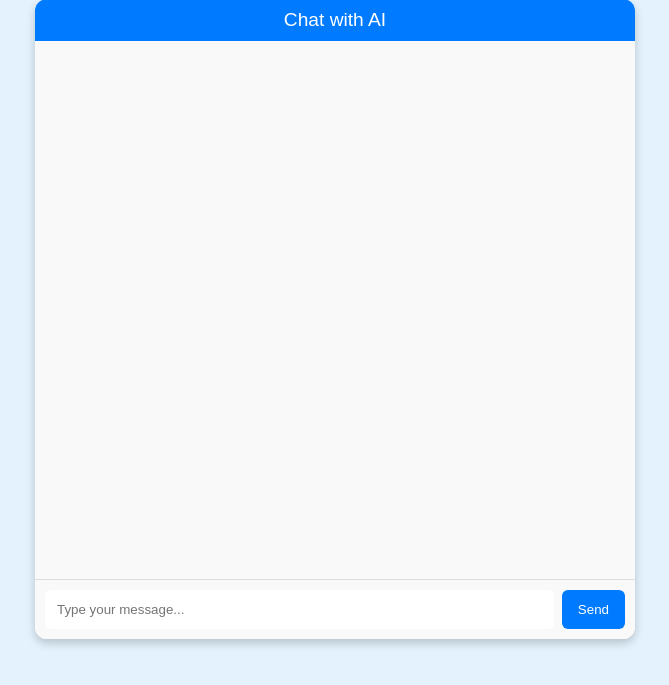
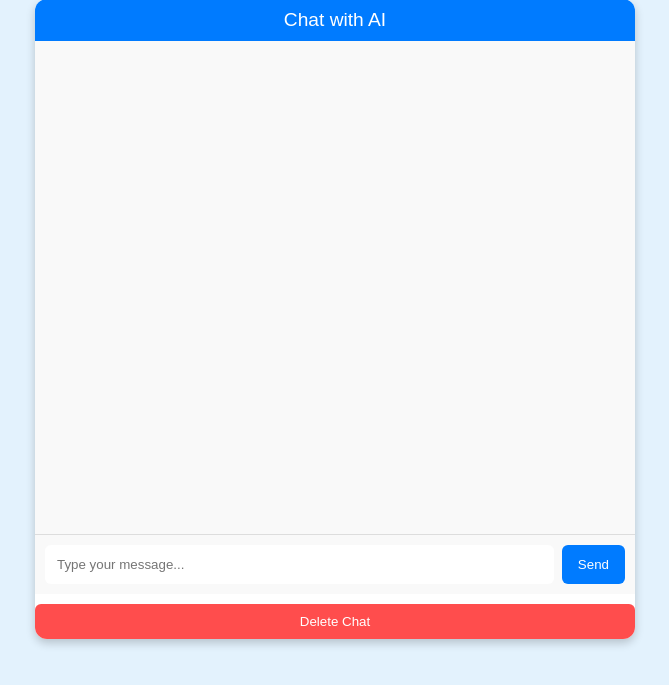
Before and after one commit to AbhinayAmbati/Chat_w_AI, a Flask app: page / in a window 1280 px wide. Shown: the part 81-766 px from the top of the page, without its empty margins (305-974 px from the left). Run offline with Flask 3, Linux system fonts and the light colour scheme.

Commit message:
update in Ui

````diff
--- a/app.py
+++ b/app.py
@@ -4,7 +4,7 @@ import google.generativeai as genai
 app = Flask(__name__)
 
 # Set your Gemini API key here
-GEMINI_API_KEY = "your_api"
+GEMINI_API_KEY = "your key"
 genai.configure(api_key=GEMINI_API_KEY)
 
 # Initialize the Gemini model
--- a/templates/index.html
+++ b/templates/index.html
@@ -55,12 +55,14 @@
             text-align: left;
         }
         .code-snippet {
-            background: #e8e8e8;
+            background: #f5f5f5;
             border-left: 4px solid #007bff;
             padding: 10px;
             overflow-x: auto;
             white-space: pre-wrap;
             border-radius: 4px;
+            font-family: 'Courier New', Courier, monospace;
+            font-size: 14px;
         }
         .input-box {
             display: flex;
@@ -111,6 +113,19 @@
             0% { transform: rotate(0deg); }
             100% { transform: rotate(360deg); }
         }
+        .delete-button {
+            margin-top: 10px;
+            padding: 10px;
+            background: #ff4d4d;
+            color: white;
+            border: none;
+            border-radius: 6px;
+            cursor: pointer;
+            transition: 0.3s;
+        }
+        .delete-button:hover {
+            background: #ff1a1a;
+        }
     </style>
 </head>
 <body>
@@ -121,19 +136,42 @@
             <input type="text" id="user-input" placeholder="Type your message...">
             <button onclick="sendMessage()">Send</button>
         </div>
+        <button class="delete-button" onclick="deleteChat()">Delete Chat</button>
     </div>
 
     <script>
+        // Load chat history from local storage
+        window.onload = function() {
+            const chatHistory = JSON.parse(localStorage.getItem('chatHistory')) || [];
+            chatHistory.forEach(message => {
+                const chatBox = document.getElementById("chat-box");
+                const messageDiv = document.createElement("div");
+                messageDiv.className = message.isUser ? "chat-message user-message" : "chat-message ai-message";
+                messageDiv.innerHTML = message.text;
+                chatBox.appendChild(messageDiv);
+            });
+            chatBox.scrollTop = chatBox.scrollHeight; // Auto-scroll
+        };
+
+        function deleteChat() {
+            localStorage.removeItem('chatHistory');
+            document.getElementById("chat-box").innerHTML = ''; // Clear chat box
+        }
+
         async function sendMessage() {
             const userInput = document.getElementById("user-input");
             const chatBox = document.getElementById("chat-box");
             if (userInput.value.trim() === "") return;
 
             // Display user message
-            const userMessage = document.createElement("div");
-            userMessage.className = "chat-message user-message";
-            userMessage.textContent = userInput.value;
-            chatBox.appendChild(userMessage);
+            const userMessage = { text: userInput.value, isUser: true };
+            const userMessageDiv = document.createElement("div");
+            userMessageDiv.className = "chat-message user-message";
+            userMessageDiv.textContent = userInput.value;
+            chatBox.appendChild(userMessageDiv);
+
+            // Save user message to local storage
+            saveMessageToLocalStorage(userMessage);
 
             chatBox.scrollTop = chatBox.scrollHeight; // Auto-scroll
 
@@ -159,23 +197,9 @@
                 // Remove loading message
                 chatBox.removeChild(loadingMessage);
 
-                // Display AI response
-                const aiMessage = document.createElement("div");
-                aiMessage.className = "chat-message ai-message";
-
-                // Check if the response contains code
-                if (data.message.startsWith("```")) {
-                    // If it's a code snippet, format it
-                    const codeSnippet = document.createElement("div");
-                    codeSnippet.className = "code-snippet";
-                    codeSnippet.textContent = data.message.replace(/```/g, ''); // Remove the backticks
-                    aiMessage.appendChild(codeSnippet);
-                } else {
-                    aiMessage.textContent = data.message;
-                }
-
-                chatBox.appendChild(aiMessage);
-                chatBox.scrollTop = chatBox.scrollHeight;
+                // Display AI response with typing effect
+                const aiMessage = { text: data.message, isUser: false };
+                await displayTypingEffect(aiMessage, chatBox);
             } catch (error) {
                 console.error("Error:", error);
                 chatBox.removeChild(loadingMessage);
@@ -186,6 +210,34 @@
                 chatBox.scrollTop = chatBox.scrollHeight;
             }
         }
+
+        function saveMessageToLocalStorage(message) {
+            const chatHistory = JSON.parse(localStorage.getItem('chatHistory')) || [];
+            chatHistory.push(message);
+            localStorage.setItem('chatHistory', JSON.stringify(chatHistory));
+        }
+
+        async function displayTypingEffect(message, chatBox) {
+            const aiMessageDiv = document.createElement("div");
+            aiMessageDiv.className = "chat-message ai-message";
+            chatBox.appendChild(aiMessageDiv);
+
+            // Check if the response contains code
+            if (message.text.startsWith("```")) {
+                const codeSnippet = message.text.replace(/```/g, ''); // Remove the backticks
+                aiMessageDiv.innerHTML = `<pre class="code-snippet"><code>${codeSnippet}</code></pre>`;
+                chatBox.scrollTop = chatBox.scrollHeight; // Auto-scroll
+            } else {
+                for (let char of message.text) {
+                    aiMessageDiv.textContent += char; // Append one character at a time
+                    chatBox.scrollTop = chatBox.scrollHeight; // Auto-scroll
+                    await new Promise(resolve => setTimeout(resolve, 50)); // Typing delay
+                }
+            }
+
+            // Save AI message to local storage
+            saveMessageToLocalStorage(message);
+        }
     </script>
 </body>
 </html>
````
